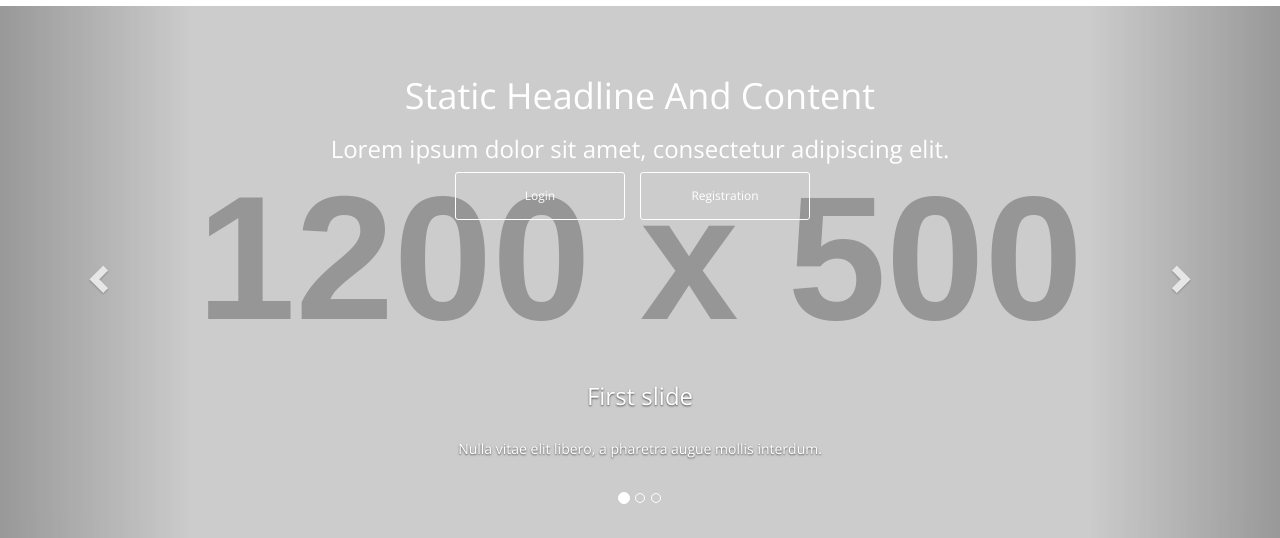
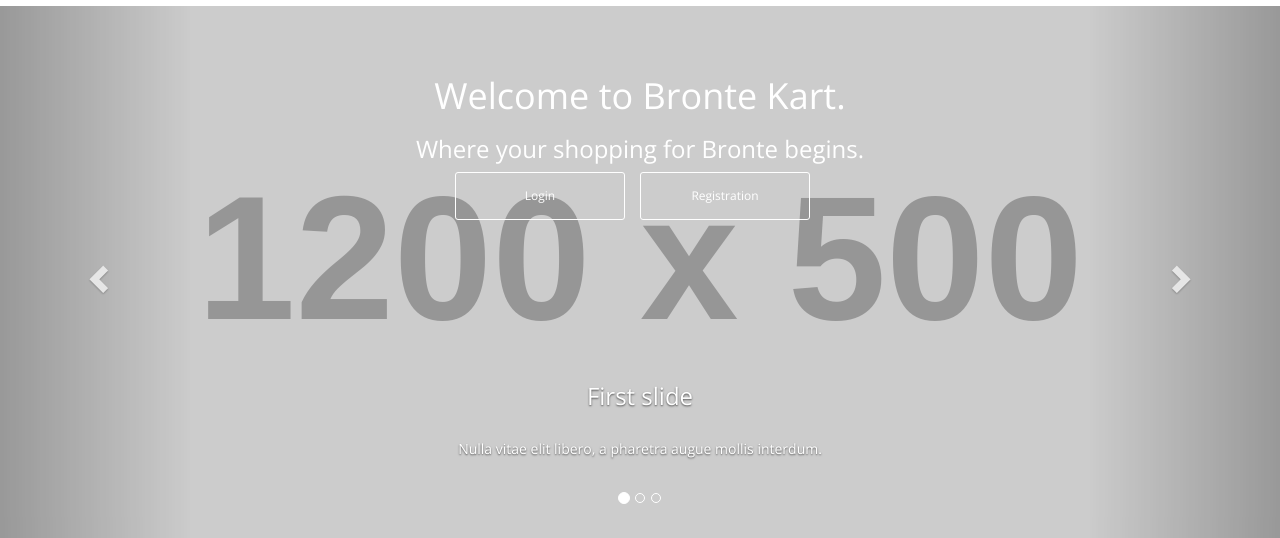
Before and after one commit to simrikrijal/BronteKart, a PHP site: page / in a window 1280 px wide. Shown: the part 54-592 px from the top of the page. Run offline with PHP 8.4, Linux system fonts and the light colour scheme; grey boxes labelled with a size stand in for pictures from a placeholder-image service; some libraries are stand-ins or nearby versions.

Commit message:
Changed carousel typos.

```diff
--- a/includes/carousel.php
+++ b/includes/carousel.php
@@ -44,9 +44,9 @@
 										<div class="main-text hidden-xs">
 											<div class="col-md-12 text-center">
 												<h1>
-													Static Headline And Content</h1>
+													Welcome to Bronte Kart.</h1>
 													<h3>
-														Lorem ipsum dolor sit amet, consectetur adipiscing elit.
+														Where your shopping for Bronte begins.
 													</h3>
 													<div class="">
 														<a class="btn btn-clear btn-sm btn-min-block" href="http://www.jquery2dotnet.com/">Login</a><a class="btn btn-clear btn-sm btn-min-block"
@@ -56,11 +56,4 @@
 											</div>
 										</div>
 									</div>
-
-
-
-
-
-
-
 									<div class="container">
```
